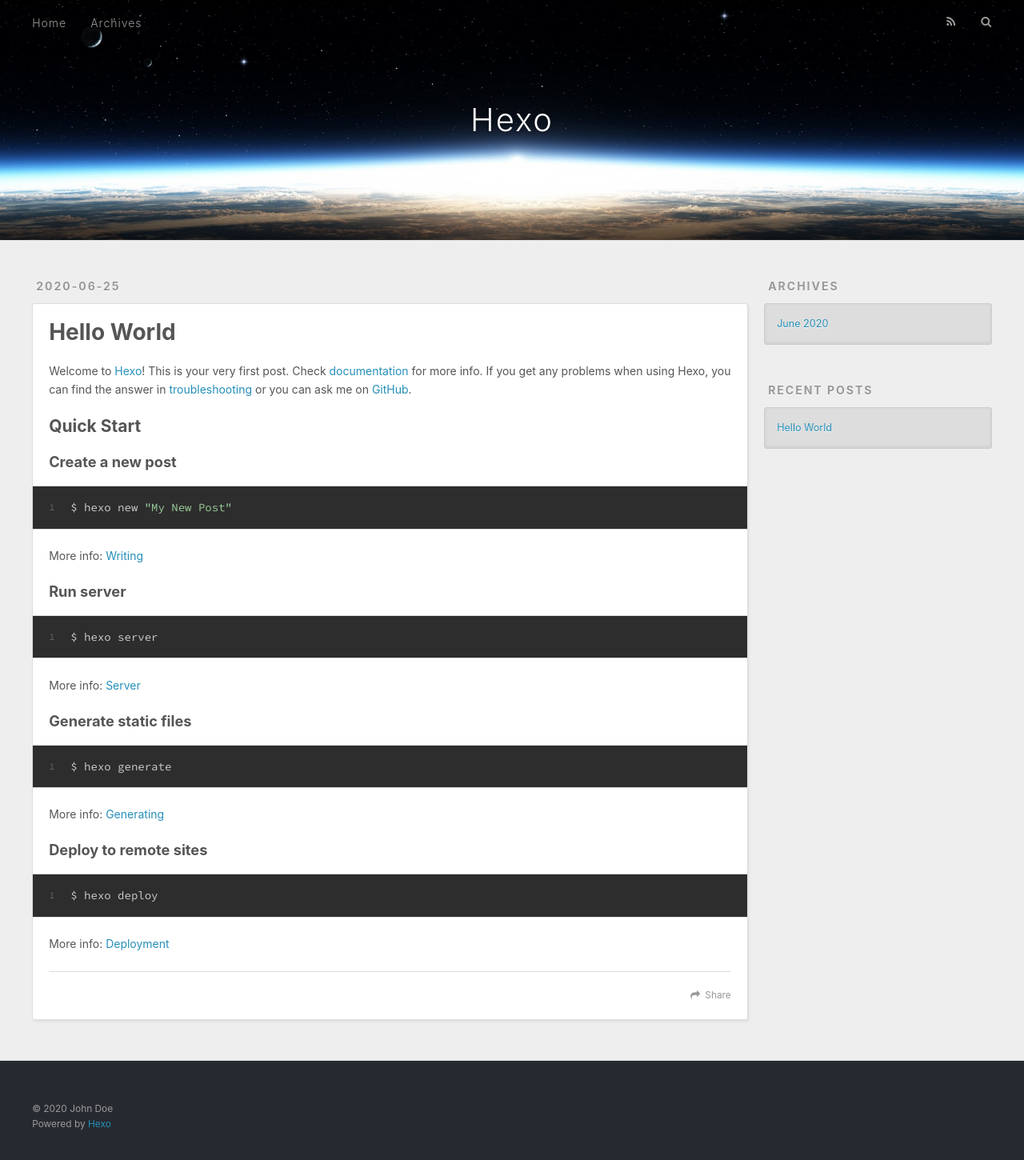
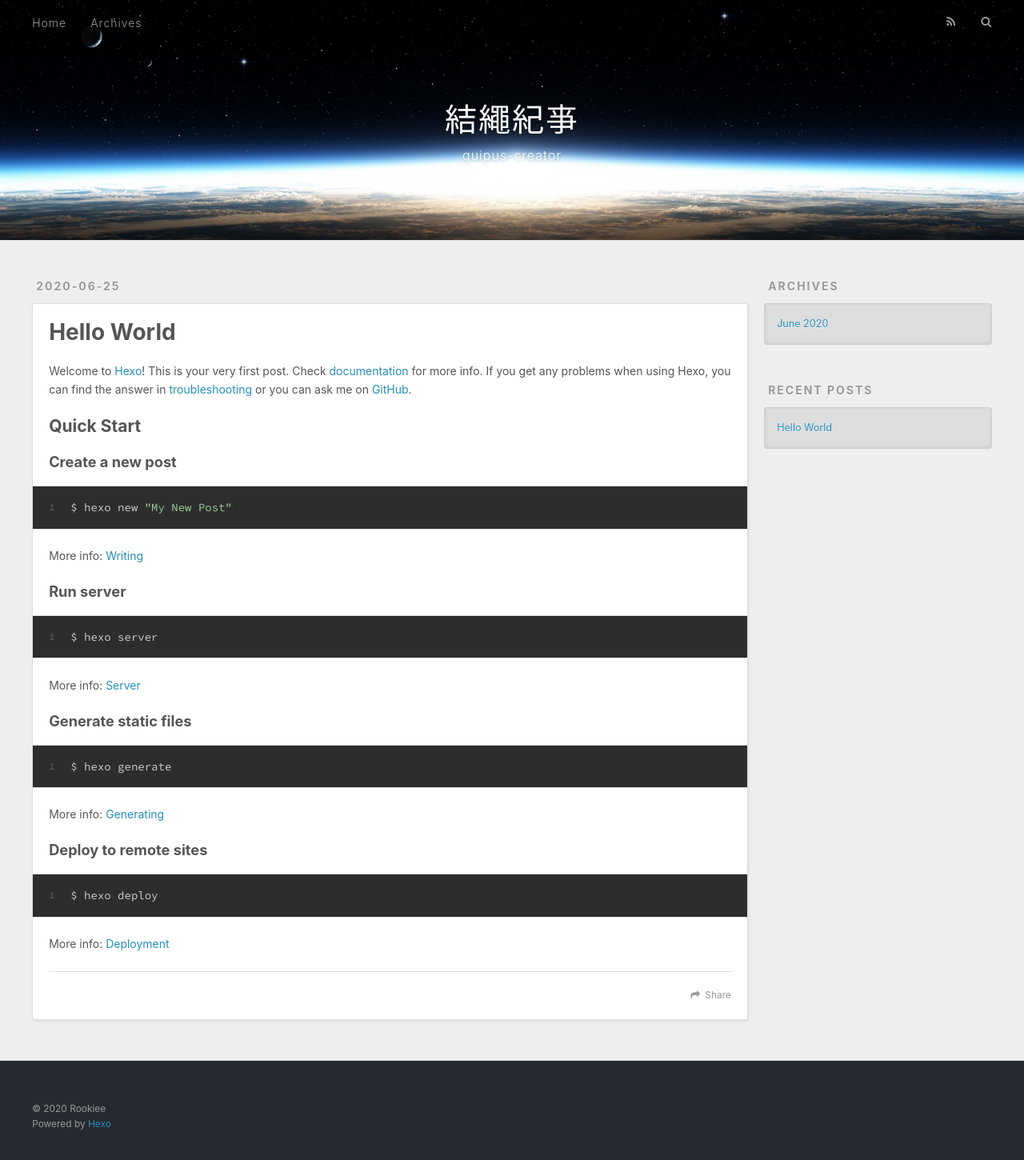
Before and after one commit to quipus-creator/quipus-creator.github.io, a plain HTML site: page index.html in a window 1280 px wide. Shown: the whole page at 80% size. Drawn offline with nearby package versions, Linux system fonts and the light colour scheme.

Commit message:
Site updated: 2020-06-25 12:09:20

```diff
--- a/index.html
+++ b/index.html
@@ -5,17 +5,17 @@
 
 
 
-  <title>Hexo</title>
+  <title>結繩紀亊</title>
   <meta name="viewport" content="width=device-width, initial-scale=1, maximum-scale=1">
   <meta property="og:type" content="website">
-<meta property="og:title" content="Hexo">
-<meta property="og:url" content="http://yoursite.com/index.html">
-<meta property="og:site_name" content="Hexo">
+<meta property="og:title" content="結繩紀亊">
+<meta property="og:url" content="quipus-creator.github.io/index.html">
+<meta property="og:site_name" content="結繩紀亊">
 <meta property="og:locale" content="en_US">
-<meta property="article:author" content="John Doe">
+<meta property="article:author" content="Rookiee">
 <meta name="twitter:card" content="summary">
 
-    <link rel="alternate" href="/atom.xml" title="Hexo" type="application/atom+xml">
+    <link rel="alternate" href="/atom.xml" title="結繩紀亊" type="application/atom+xml">
 
 
     <link rel="icon" href="/favicon.png">
@@ -36,8 +36,12 @@
   <div id="header-outer" class="outer">
     <div id="header-title" class="inner">
       <h1 id="logo-wrap">
-        <a href="/" id="logo">Hexo</a>
+        <a href="/" id="logo">結繩紀亊</a>
       </h1>
+
+        <h2 id="subtitle-wrap">
+          <a href="/" id="subtitle">quipus-creator</a>
+        </h2>
 
     </div>
     <div id="header-inner" class="inner">
@@ -56,7 +60,7 @@
         <a id="nav-search-btn" class="nav-icon" title="Search"></a>
       </nav>
       <div id="search-form-wrap">
-        <form action="//google.com/search" method="get" accept-charset="UTF-8" class="search-form"><input type="search" name="q" class="search-form-input" placeholder="Search"><button type="submit" class="search-form-submit">&#xF002;</button><input type="hidden" name="sitesearch" value="http://yoursite.com"></form>
+        <form action="//google.com/search" method="get" accept-charset="UTF-8" class="search-form"><input type="search" name="q" class="search-form-input" placeholder="Search"><button type="submit" class="search-form-submit">&#xF002;</button><input type="hidden" name="sitesearch" value="quipus-creator.github.io"></form>
       </div>
     </div>
   </div>
@@ -103,7 +107,7 @@
 
     </div>
     <footer class="article-footer">
-      <a data-url="http://yoursite.com/2020/06/25/hello-world/" data-id="ckbu8xebv00006oft77mwe7qs" class="article-share-link">Share</a>
+      <a data-url="quipus-creator.github.io/2020/06/25/hello-world/" data-id="ckbu8xebv00006oft77mwe7qs" class="article-share-link">Share</a>
 
 
     </footer>
@@ -159,7 +163,7 @@
 
   <div class="outer">
     <div id="footer-info" class="inner">
-      &copy; 2020 John Doe<br>
+      &copy; 2020 Rookiee<br>
       Powered by <a href="http://hexo.io/" target="_blank">Hexo</a>
     </div>
   </div>
```
Also changed, not shown: 2020/06/25/hello-world/index.html (+13 -9 lines), archives/2020/06/index.html (+13 -9 lines), archives/2020/index.html (+13 -9 lines), archives/index.html (+13 -9 lines).
